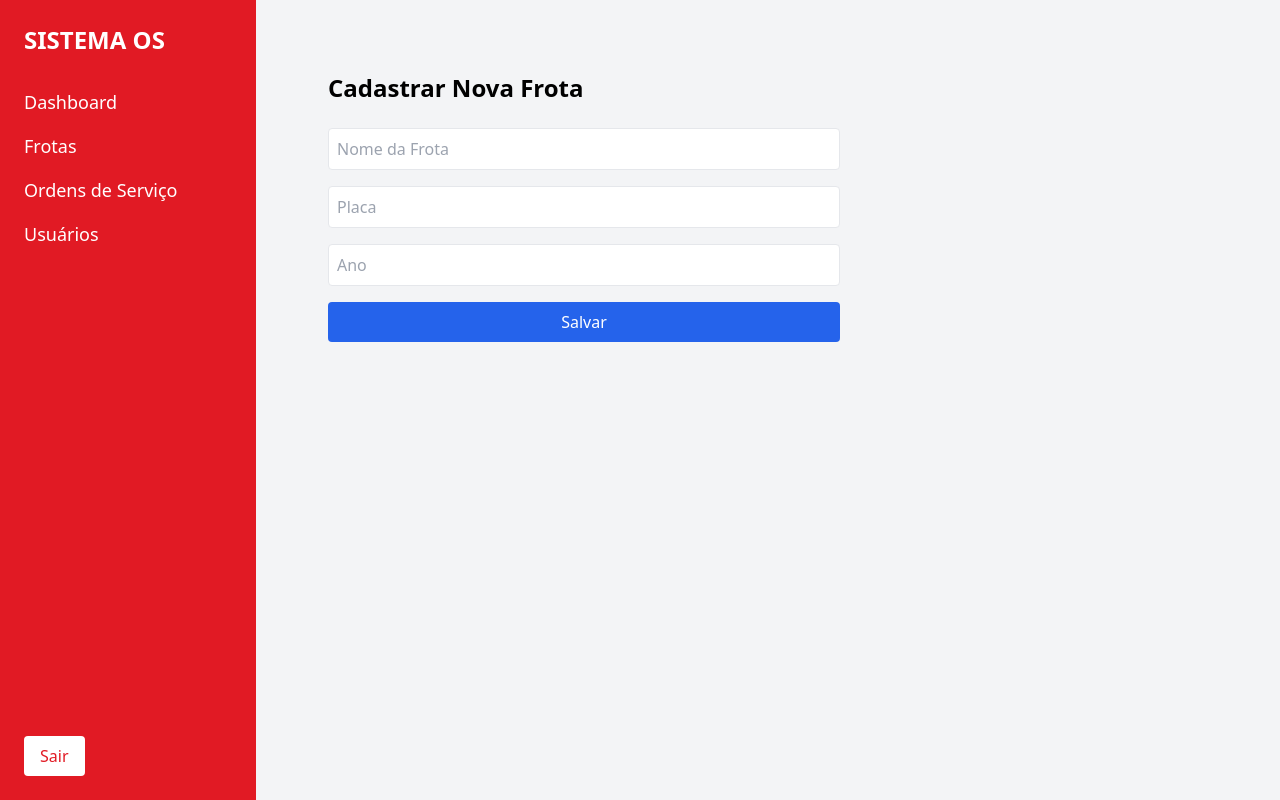
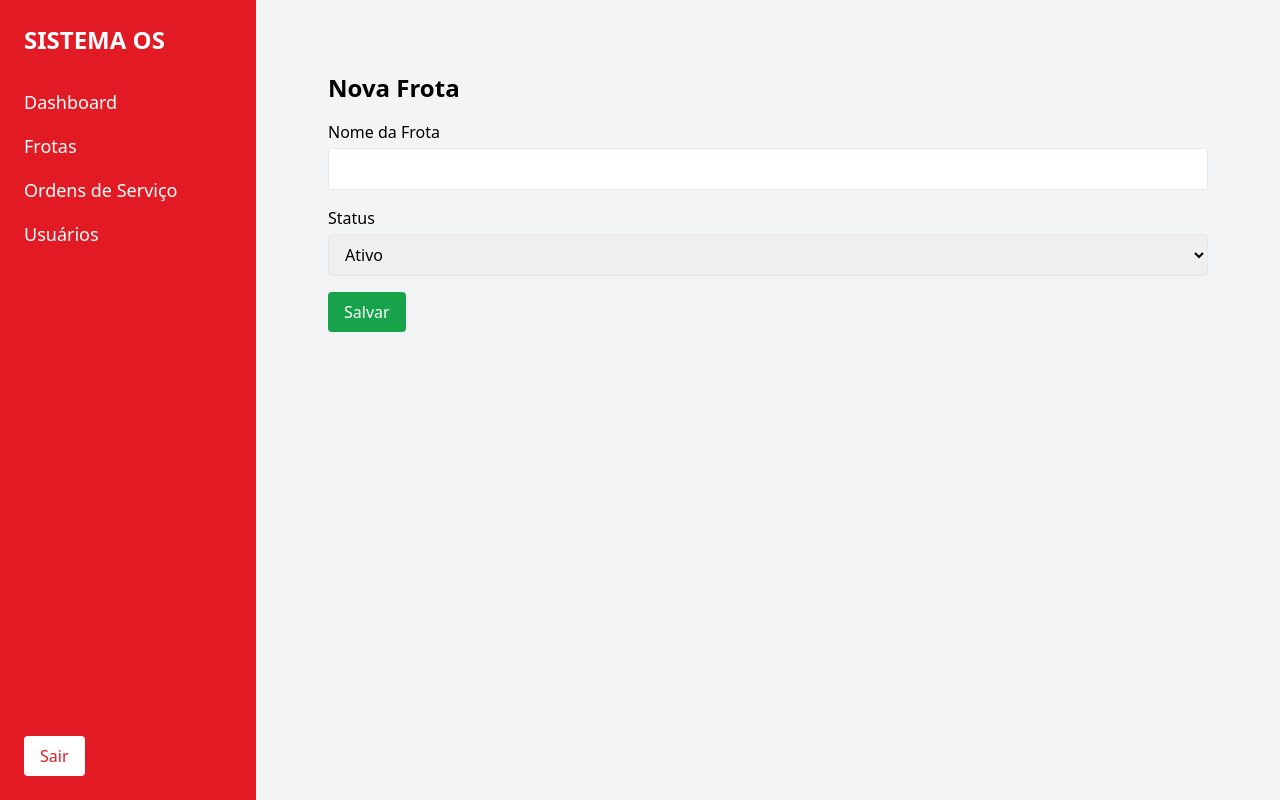
Before and after one commit to m67899932-boop/fleet-os-frontend, a Next.js app: page /frotas/nova in a window 1280 px wide. Built offline with nearby package versions, Linux system fonts and the light colour scheme; no server answers.

Commit message:
Update page.tsx

```diff
--- a/app/frotas/nova/page.tsx
+++ b/app/frotas/nova/page.tsx
@@ -1,24 +1,66 @@
-export default function NovaFrota() {
+"use client";
+
+import { useState } from "react";
+import { createClient } from "@supabase/supabase-js";
+import { useRouter } from "next/navigation";
+
+const supabase = createClient(
+  process.env.NEXT_PUBLIC_SUPABASE_URL!,
+  process.env.NEXT_PUBLIC_SUPABASE_ANON_KEY!
+);
+
+export default function NovaFrotaPage() {
+  const router = useRouter();
+  const [nome, setNome] = useState("");
+  const [status, setStatus] = useState("ativo");
+  const [loading, setLoading] = useState(false);
+
+  async function salvar(e: any) {
+    e.preventDefault();
+    setLoading(true);
+
+    const { error } = await supabase.from("frotas").insert({ nome, status });
+
+    setLoading(false);
+
+    if (!error) router.push("/frotas");
+    else alert("Erro ao salvar: " + error.message);
+  }
+
   return (
     <main className="p-8">
-      <h1 className="text-2xl font-bold">Cadastrar Nova Frota</h1>
+      <h1 className="text-2xl font-bold mb-4">Nova Frota</h1>
 
-      <form className="mt-6 flex flex-col gap-4 max-w-lg">
-        <input
-          className="border p-2 rounded"
-          placeholder="Nome da Frota"
-        />
-        <input
-          className="border p-2 rounded"
-          placeholder="Placa"
-        />
-        <input
-          className="border p-2 rounded"
-          placeholder="Ano"
-        />
+      <form className="space-y-4" onSubmit={salvar}>
+        <div>
+          <label className="block mb-1">Nome da Frota</label>
+          <input
+            type="text"
+            value={nome}
+            onChange={(e) => setNome(e.target.value)}
+            className="border px-3 py-2 w-full rounded"
+            required
+          />
+        </div>
 
-        <button className="bg-blue-600 text-white p-2 rounded">
-          Salvar
+        <div>
+          <label className="block mb-1">Status</label>
+          <select
+            className="border px-3 py-2 w-full rounded"
+            value={status}
+            onChange={(e) => setStatus(e.target.value)}
+          >
+            <option value="ativo">Ativo</option>
+            <option value="inativo">Inativo</option>
+          </select>
+        </div>
+
+        <button
+          type="submit"
+          disabled={loading}
+          className="px-4 py-2 bg-green-600 text-white rounded"
+        >
+          {loading ? "Salvando..." : "Salvar"}
         </button>
       </form>
     </main>
```
